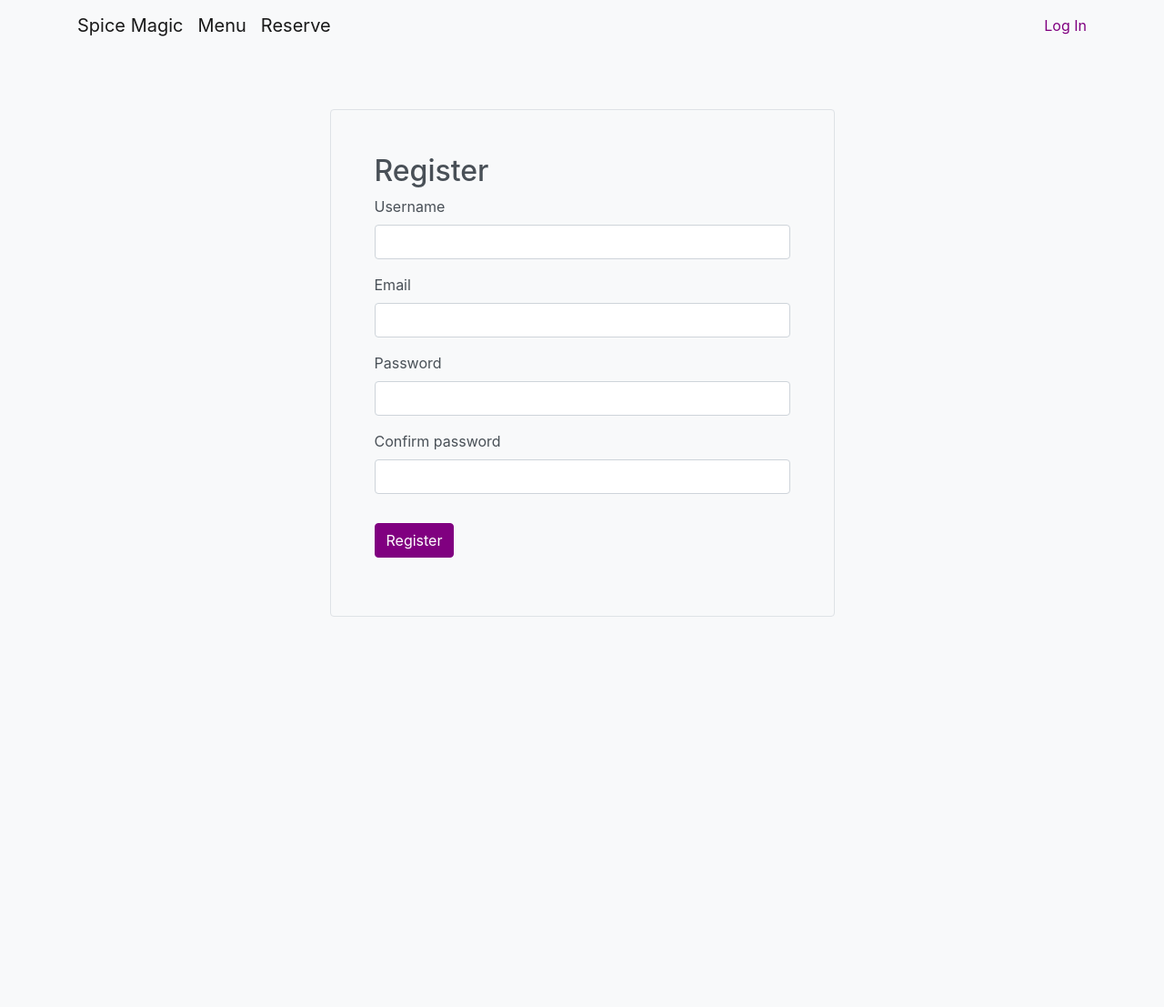
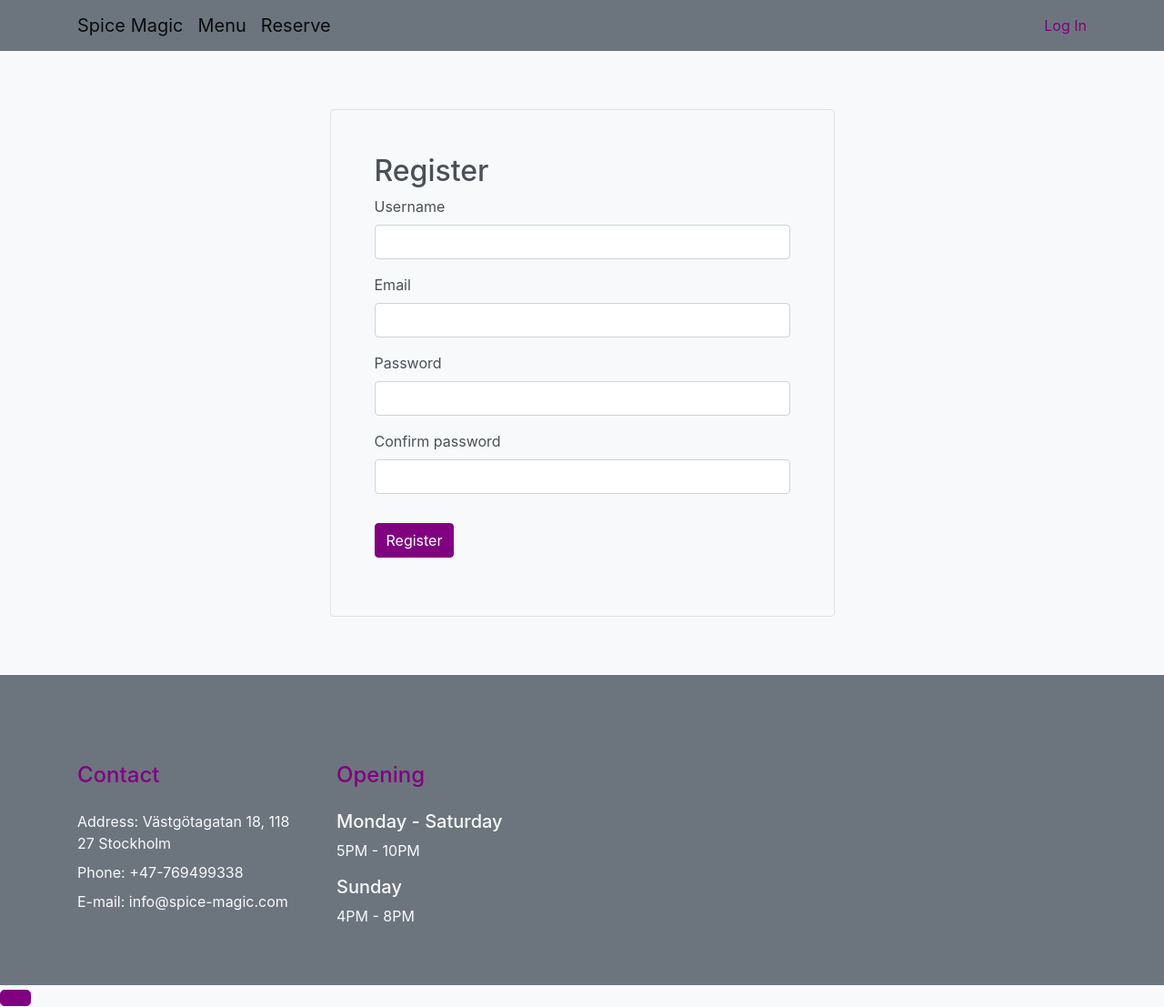
Before and after one commit to fokhrun/flask_mvc_template, a Flask app: page /auth/register in a window 1280 px wide. Shown: the whole page at 91% size. Before the commit the page ends 678 px from the top, so only its background shows below. Run offline with Flask 3, Linux system fonts and the light colour scheme; parts of the project's set-up code (start-up, migrations or seed data) failed here and were passed over; some libraries are stand-ins or nearby versions.

Commit message:
add footer

```diff
--- a/app/templates/base.html
+++ b/app/templates/base.html
@@ -24,7 +24,7 @@
 <body>
     {% block nav_bar %}
 
-    <nav class="navbar navbar-expand-lg navbar-light bg-light">
+    <nav class="navbar navbar-expand-lg navbar-light bg-secondary">
         <div class="container">
             <button class="navbar-toggler"
                     type="button"
@@ -102,4 +102,33 @@
 
 </body>
 
+<footer>
+<!-- Footer Start -->
+<div class="container-fluid bg-secondary text-light footer pt-5 mt-5 wow fadeIn" data-wow-delay="0.1s">
+    <div class="container py-5">
+        <div class="row g-5">
+            <div class="col-lg-3 col-md-6">
+                <h4 class="section-title ff-secondary text-start text-primary fw-normal mb-4">Contact</h4>
+                <p class="mb-2">Address: Västgötagatan 18, 118 27 Stockholm</p>
+                <p class="mb-2">Phone: +47-769499338</p>
+                <p class="mb-2">E-mail: info@spice-magic.com</p>
+            </div>
+            <div class="col-lg-3 col-md-6">
+                <h4 class="section-title ff-secondary text-start text-primary fw-normal mb-4">Opening</h4>
+                <h5 class="text-light fw-normal">Monday - Saturday</h5>
+                <p>5PM - 10PM</p>
+                <h5 class="text-light fw-normal">Sunday</h5>
+                <p>4PM - 8PM</p>
+            </div>
+        </div>
+    </div>
+</div>
+<!-- Footer End -->
+
+
+<!-- Back to Top -->
+<a href="#" class="btn btn-lg btn-primary btn-lg-square back-to-top"><i class="bi bi-arrow-up"></i></a>
+</div>
+</footer>
+
 </html>
```
Also changed, not shown: app/static/images/about_11.jpg (deleted), app/static/images/about_2.jpg (deleted), app/static/images/about_3.jpg (deleted).
